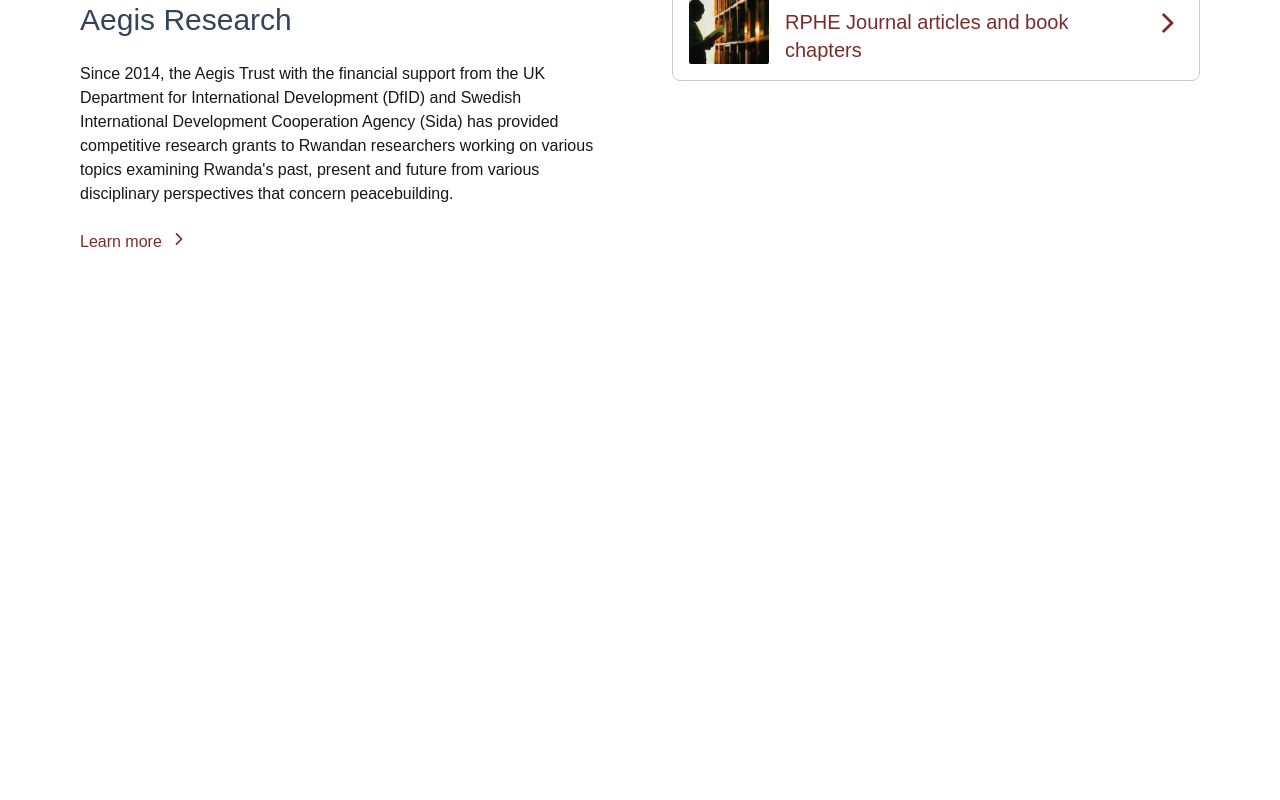
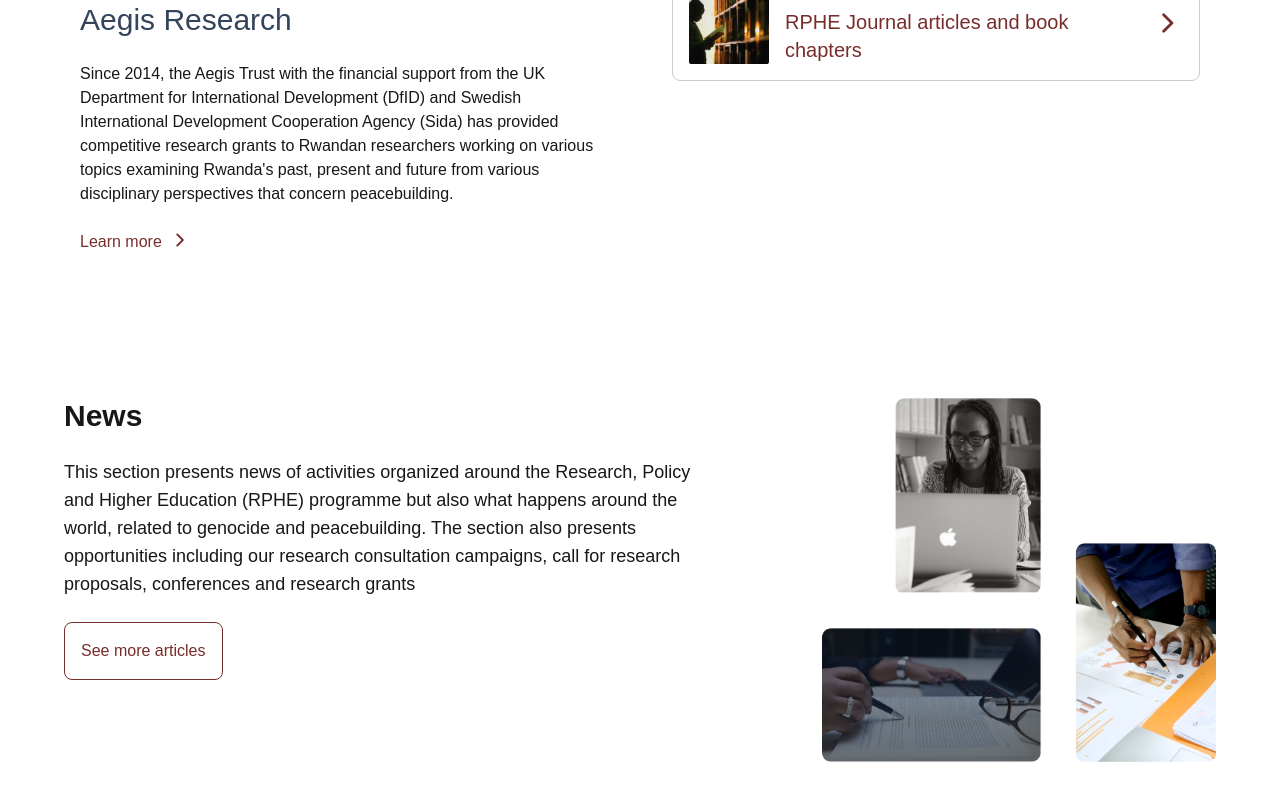
Before and after one commit to belladev250/aegis, a Next.js app: page / in a window 1280 px wide. Shown: the part 1253-2053 px from the top of the page. Before the commit the page ends 1587 px from the top, so only its background shows below. Built offline with nearby package versions, Linux system fonts and the light colour scheme.

Commit message:
news section

```diff
--- a/app/page.tsx
+++ b/app/page.tsx
@@ -45,9 +45,9 @@
       <p>Since 2014, the Aegis Trust with the financial support from the UK Department for International Development (DfID) and Swedish International Development Cooperation Agency (Sida) has provided competitive research grants to Rwandan researchers working on various topics examining Rwanda's past,
         present and future from various disciplinary perspectives that concern peacebuilding. </p>
 
-       <div className="flex space-x-2">
-      <p className="text-maroon">Learn more </p>
-      <IoChevronForward className="text-maroon text-lg"/>
+       <div className="flex space-x-2 cursor-pointer">
+      <p className="text-maroon texl-lg">Learn more </p>
+      <IoChevronForward className="text-maroon text-xl"/>
       </div>
 
     </div>
@@ -101,6 +101,26 @@
 
 </div>
 
+{/* the third section  */}
+<div className="p-16 flex w-full space-x-32 ">
+
+  <div className="w-4/5 space-y-6">
+  <p className="font-bold text-3xl">News</p>
+  <p className="text-lg">This section presents news of activities organized around the Research,
+    Policy and Higher Education (RPHE) programme but also what happens around the world,
+    related to genocide and peacebuilding. The section also presents opportunities including our research consultation campaigns,
+    call for research proposals, conferences and research grants</p>
+
+    <button className="p-4 border border-maroon text-maroon rounded-lg">See more articles</button>
+  </div>
+
+  <div className="w-1/2 object-cover">
+  <Image src='/consultation.png' alt="default" width={400} height={400}/>
+
+  </div>
+
+</div>
+
 
  </main>
 
```
